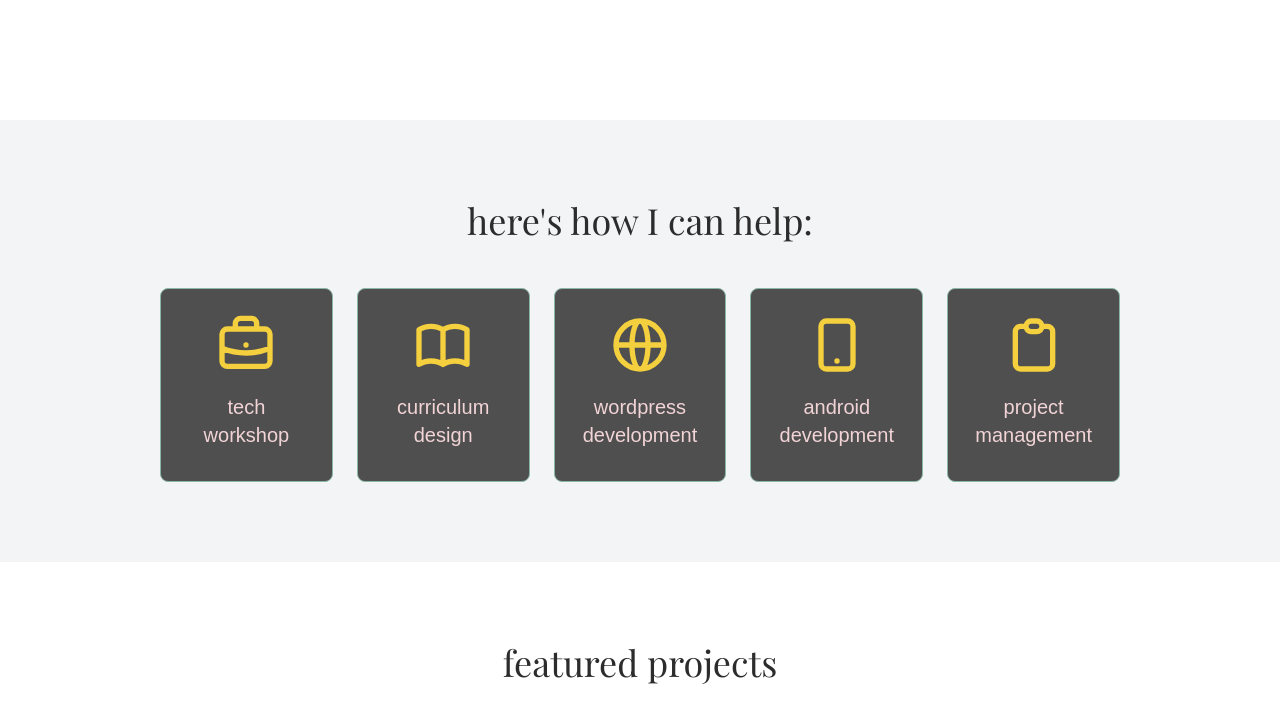
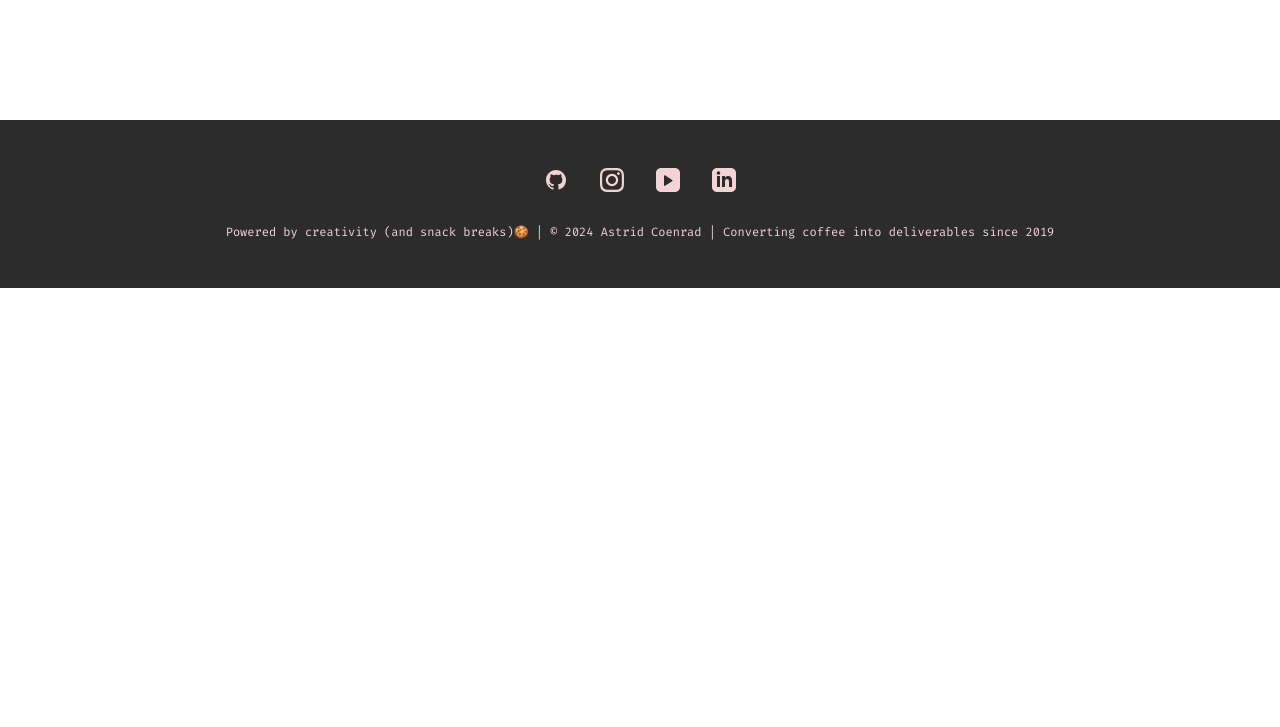
Before and after one commit to coenradina/portfolio, a website: page index.html in a window 1280 px wide. Shown: the part 680-1407 px from the top of the page. After the commit the page ends 968 px from the top, so only its background shows below. Drawn offline with nearby package versions, Linux system fonts and the light colour scheme; a web font is replaced by a local one.

Commit message:
hide contents

```diff
--- a/index.html
+++ b/index.html
@@ -45,7 +45,7 @@
             </div>
         </div>
     </header>
-    <section id="about" class="bg-gray-100 h-auto p-section">
+    <!-- <section id="about" class="bg-gray-100 h-auto p-section">
         <div class="max-w-7xl mx-auto px-4 sm:px-6 lg:px-8">
             <div class="text-center mb-12">
                 <h2 class="section-title font-display">here's how I can help:</h2>
@@ -147,7 +147,7 @@
                 </div>
             </div>
         </div>
-    </section>
+    </section> -->
 
     <footer class="bg-background-dark py-12">
         <div class="container mx-auto px-4 sm:px-6 lg:px-8">
```
